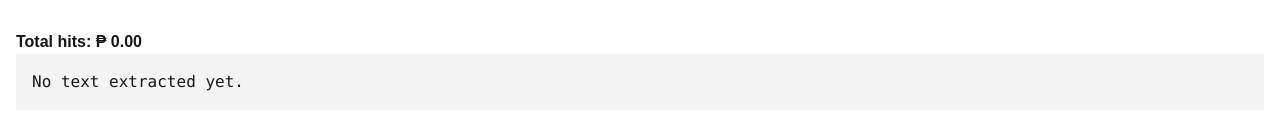
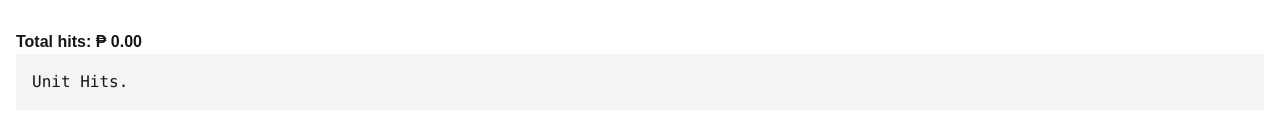
Before and after one commit to aragas07/pickthree, a Next.js app: page / in a window 1280 px wide. Shown: the part 238-368 px from the top of the page. Built offline with nearby package versions, Linux system fonts and the light colour scheme.

Commit message:
update logic

```diff
--- a/src/components/PDFReader.tsx
+++ b/src/components/PDFReader.tsx
@@ -15,8 +15,7 @@ const PDFReader: React.FC<Props>= ({permutations}) => {
   const [textContent, setTextContent] = useState('');
   const [total, setTotal] = useState<number>(0.00);
   const [tables, setTables] = useState<string[][][]>([]);
-  const [lines, setLines] = useState<string[]>([]);
-  const [hits, setHits] = useState<string[]>([]);
+  const [lines] = useState<string[]>([]);
 
   useEffect(() => {
     if (lines.length > 0 && permutations.length > 0) {
@@ -89,8 +88,10 @@ const PDFReader: React.FC<Props>= ({permutations}) => {
       }
     }
     setTotal(total)
-    setHits(newHits);
-    setTextContent(newHits.join('\n'));
+    if(newHits.length == 0)
+      setTextContent("No Winning Hits!");
+    else
+      setTextContent(newHits.join('\n'));
   };
 
   return (
@@ -105,7 +106,7 @@ const PDFReader: React.FC<Props>= ({permutations}) => {
       {/* Display plain text */}
       <h2 className="mt-8 font-bold">Total hits: ₱ {total.toFixed(2)}</h2>
       <pre style={{ whiteSpace: 'pre-wrap', background: '#f4f4f4', padding: '1rem' }}>
-        {textContent || 'No text extracted yet.'}
+        {textContent || 'Unit Hits.'}
       </pre>
 
       {/* Display extracted tables */}
```
Also changed, not shown: 1 other file (tests, documents, lock files or other folders).
